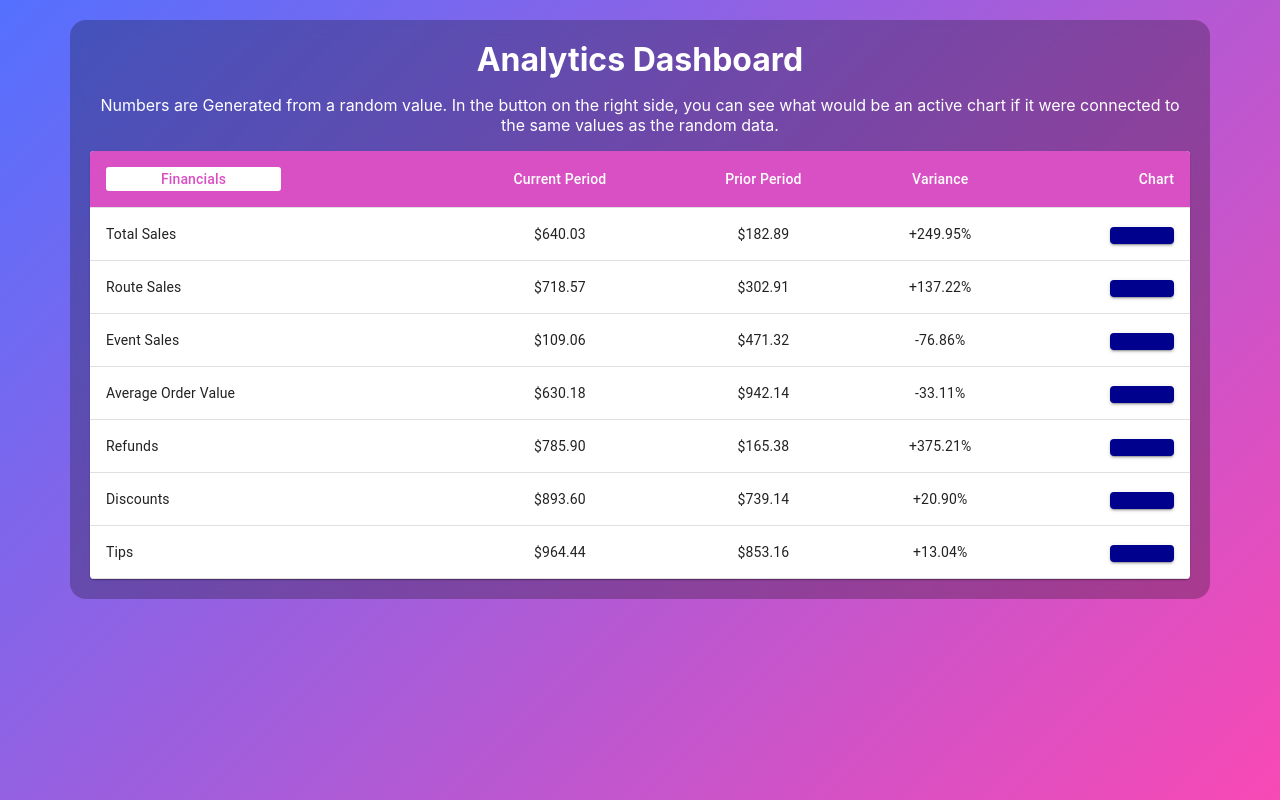
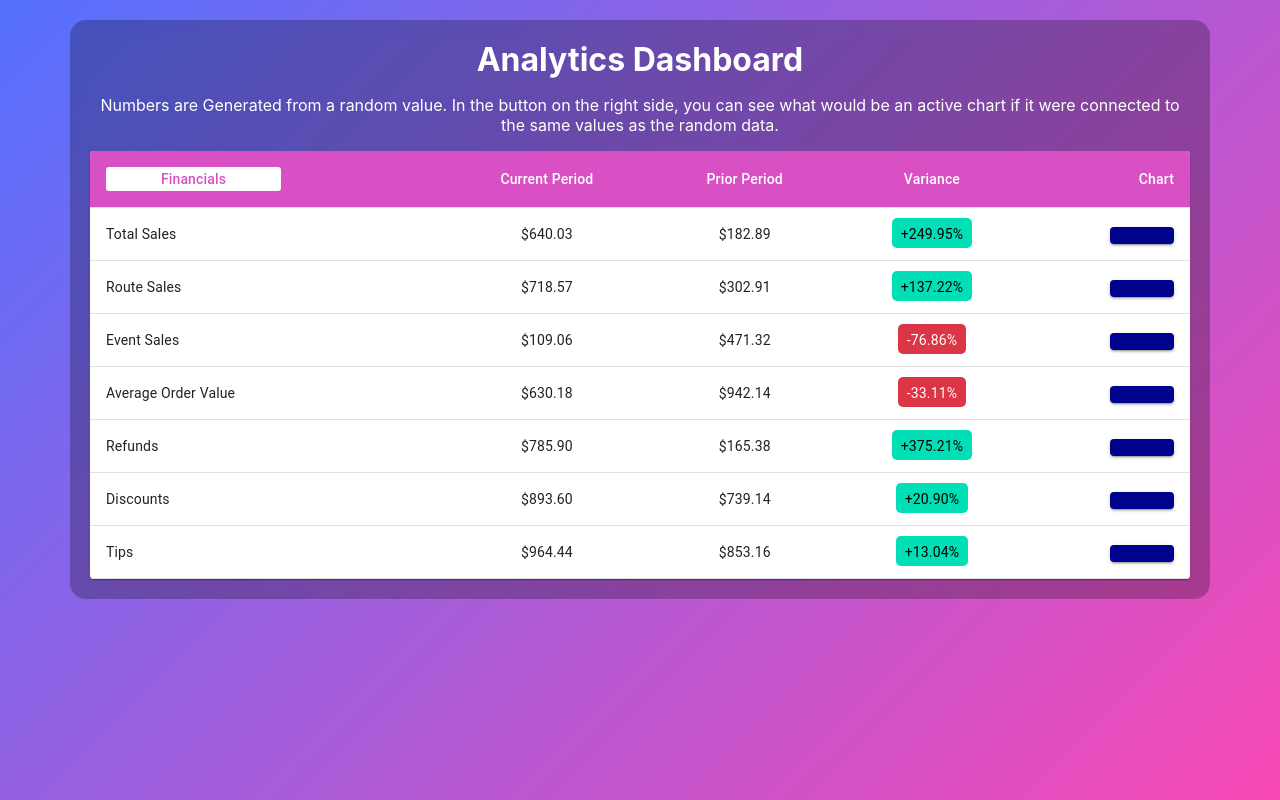
Before and after one commit to AJStanchfield/Personal-Portfolio, a React (Create React App) app in the folder frontend/: page /analyticschart in a window 1280 px wide. Built offline with nearby package versions, Linux system fonts and the light colour scheme; some icons are missing.

Commit message:
Fixed variance not using colors

```diff
--- a/frontend/src/analytics/Variance.js
+++ b/frontend/src/analytics/Variance.js
@@ -1,4 +1,5 @@
 import { memo, useCallback } from "react";
+import "./analytics.css";
 
 const Variance = ({ current, prior }) => {
 
--- /dev/null
+++ b/frontend/src/analytics/analytics.css
@@ -0,0 +1,22 @@
+/* Styles moved from analytics.html so components can import them */
+.change {
+		padding: 6px 9px 4px 9px;
+		border-radius: 5px;
+		display: inline-block;
+		margin: -6px 0px;
+}
+
+.positive-change {
+		background: #00DFB5;
+		color: black;
+}
+
+.negative-change {
+		background: #dc3545;
+		color: white;
+}
+
+.neutral-change {
+		background: #ddd;
+		color: black;
+}
```
